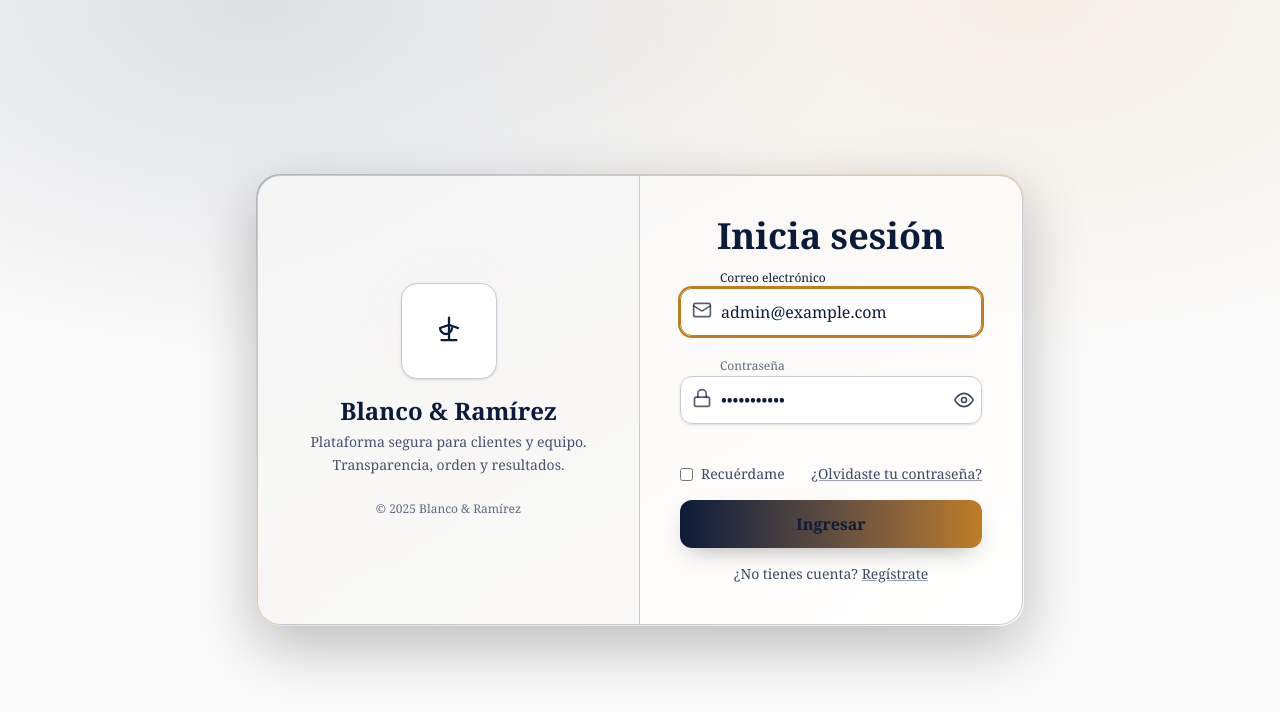
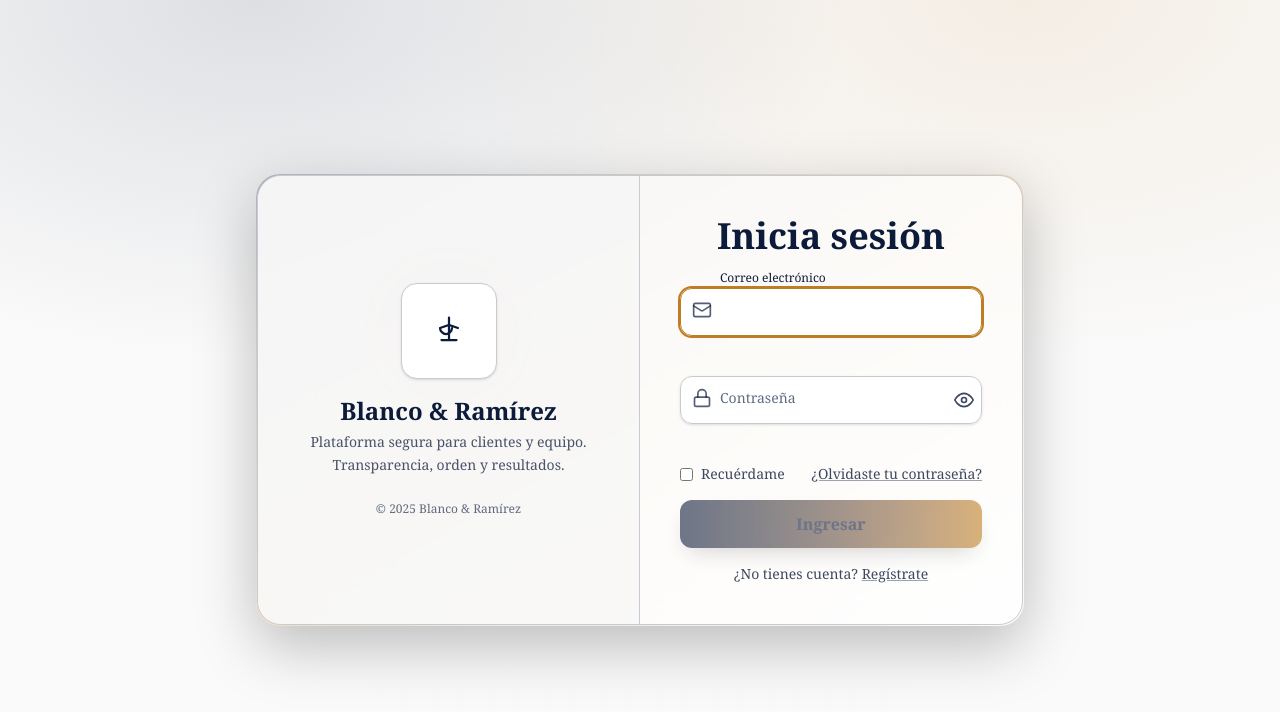
Before and after one commit to Sebz-dv/LaywerPage, a React (Vite) app in the folder Frontend/: page /login in a window 1280 px wide. Shown: the top 712 px of the page. Built offline with nearby package versions, Linux system fonts and the light colour scheme; no server answers; a web font is replaced by a local one.

Commit message:
feat: limpiar valores predeterminados de inicio de sesión y mejorar la consistencia del código

```diff
--- a/Frontend/src/lib/api.js
+++ b/Frontend/src/lib/api.js
@@ -2,7 +2,7 @@
 import axios from "axios";
 
 export const api = axios.create({
-  baseURL: import.meta.env.VITE_API_BASE_URL, // ← ahora consistente
+  baseURL: import.meta.env.VITE_API_BASE_URL,
   withCredentials: import.meta.env.VITE_USE_CREDENTIALS === "true",
 });
 
--- a/Frontend/src/pages/public/Login.jsx
+++ b/Frontend/src/pages/public/Login.jsx
@@ -237,8 +237,8 @@ export default function Login() {
   const MotionDiv = motion.div;
 
   // Demo defaults
-  const [email, setEmail] = useState("admin@example.com");
-  const [password, setPassword] = useState("Admin12320*");
+  const [email, setEmail] = useState("");
+  const [password, setPassword] = useState("");
 
   const [error, setError] = useState("");
   const [pending, setPending] = useState(false);
--- a/Frontend/vite.config.js
+++ b/Frontend/vite.config.js
@@ -13,7 +13,7 @@ export default defineConfig(({ mode }) => {
       server: {
         proxy: {
           "/api": {
-          target: env.VITE_API_ORIGIN || "http://localhost:8000",
+            target: env.VITE_API_ORIGIN,
             changeOrigin: true,
             // rewrite: (p) => p.replace(/^\/api/, ""),
           },
```
Lines whose indentation alone changed are shown as unchanged.
